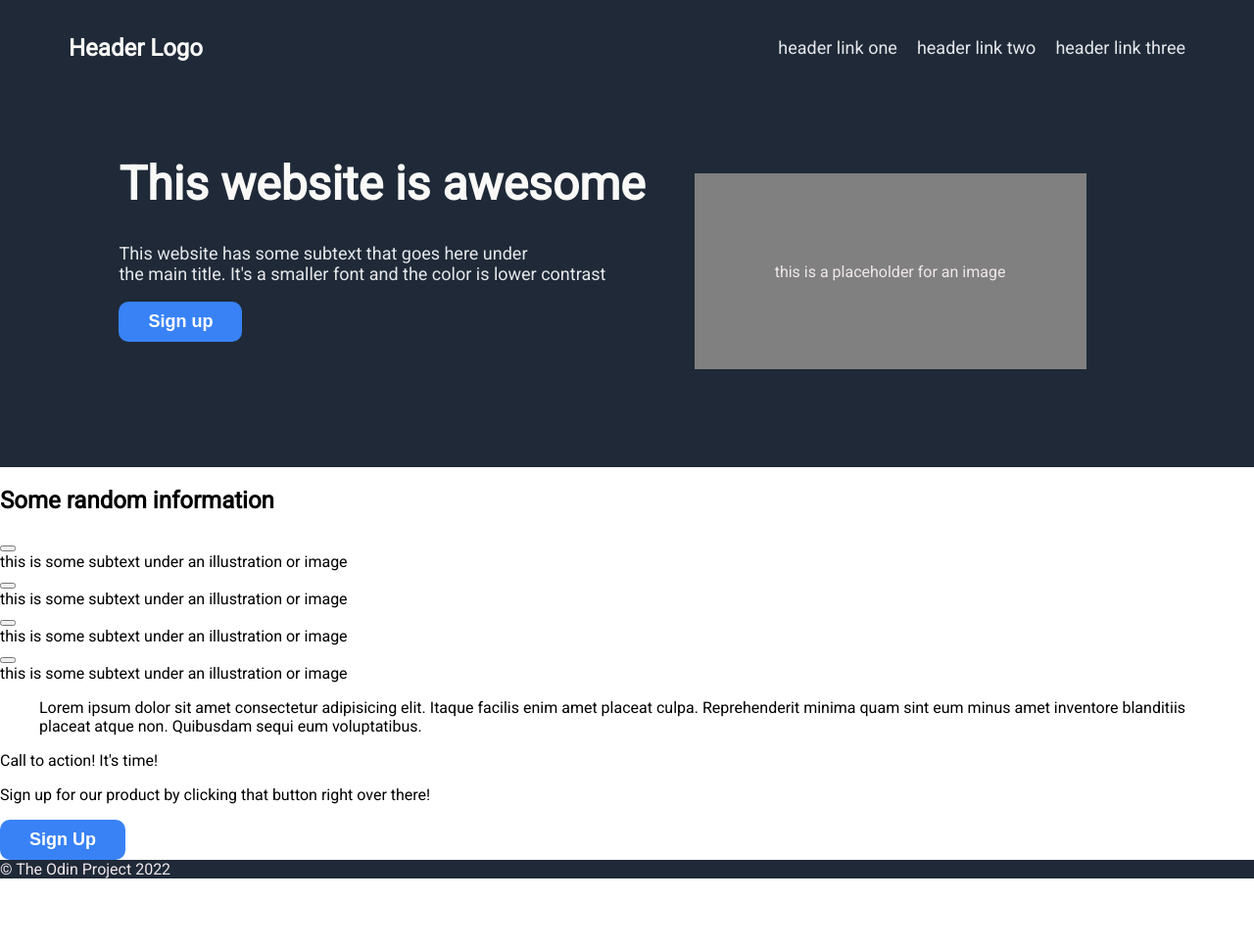
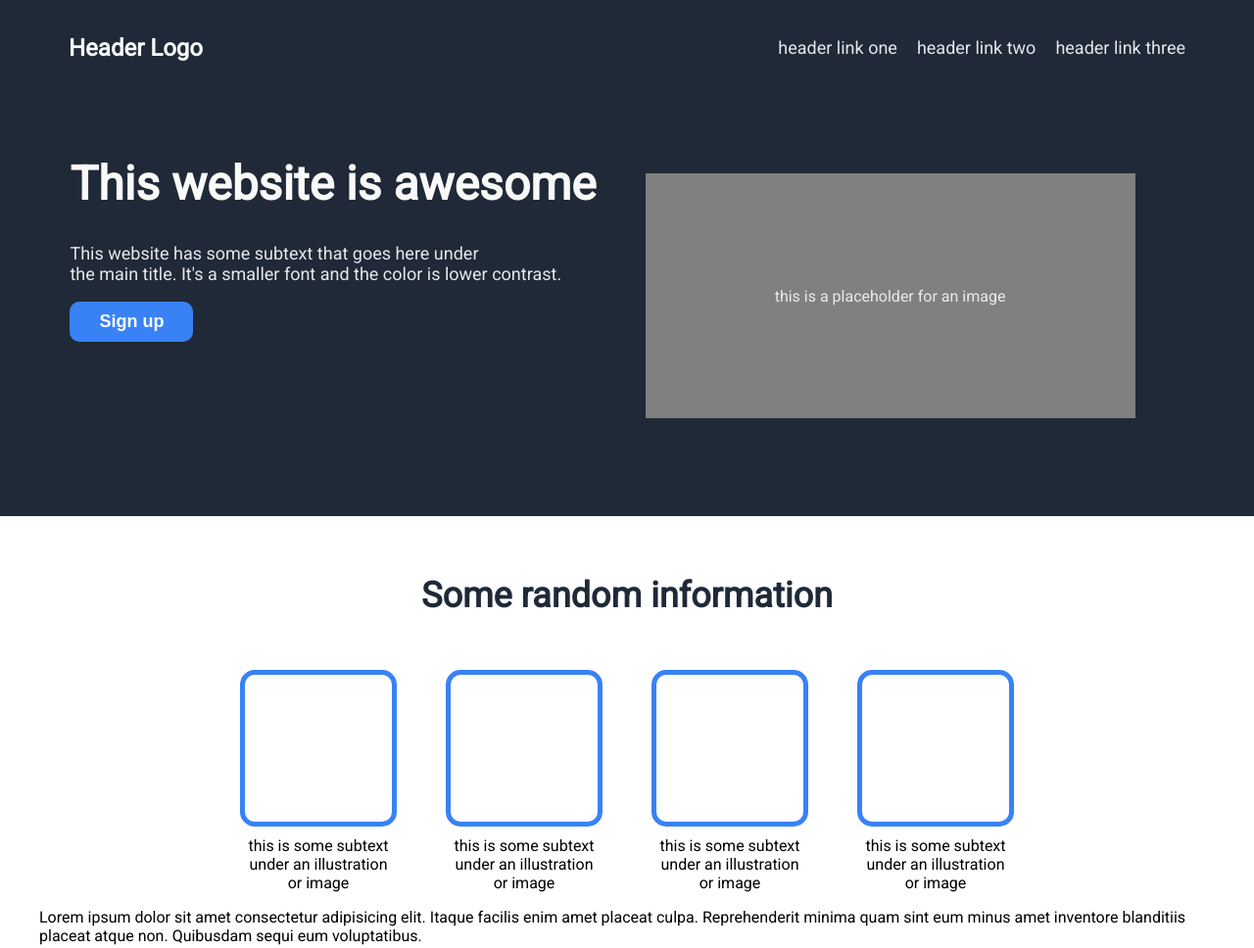
Before and after one commit to DarnellOps/Landing-Page, a plain HTML site: page index.html in a window 1280 px wide. Shown: the top 968 px of the page at 98% size. Before the commit the page ends 897 px from the top, so only its background shows below. Drawn offline with Linux system fonts and the light colour scheme.

Commit message:
outlined .imgBox and centered text

```diff
--- a/index.html
+++ b/index.html
@@ -28,31 +28,32 @@
         <p class="text">This website has some subtext that goes here under<br> the main title. It's a smaller font and
             the
             color is lower
-            contrast
+            contrast.
         </p>
         <button class="signButton">Sign up</button>
     </div>
-
     <div class="box">this is a placeholder for an image</div>
 </div>
 
+<h2>Some random information</h2>
 
-
-
-<div>
-    <h2>Some random information</h2>
-
-    <button class="infoButton"></button>
-    <div>this is some subtext under an illustration or image</div>
-
-    <button class="infoButton"></button>
-    <div>this is some subtext under an illustration or image</div>
-
-    <button class="infoButton"></button>
-    <div>this is some subtext under an illustration or image</div>
-
-    <button class="infoButton"></button>
-    <div>this is some subtext under an illustration or image</div>
+<div class="infoContainer">
+    <div class="imgContainer">
+        <div class="imgBox"></div>
+        <div class="infoText">this is some subtext under an illustration or image</div>
+    </div>
+    <div class="imgContainer">
+        <div class="imgBox"></div>
+        <div class="infoText">this is some subtext under an illustration or image</div>
+    </div>
+    <div class="imgContainer">
+        <div class="imgBox"></div>
+        <div class="infoText">this is some subtext under an illustration or image</div>
+    </div>
+    <div class="imgContainer">
+        <div class="imgBox"></div>
+        <div class="infoText">this is some subtext under an illustration or image</div>
+    </div>
 </div>
 
 <div>
--- a/style.css
+++ b/style.css
@@ -52,8 +52,8 @@ ul {
 }
 
 .box {
-    width: 400px;
-    height: 200px;
+    width: 500px;
+    height: 250px;
     background-color: gray;
     display: flex;
     justify-content: center;
@@ -75,3 +75,34 @@ ul {
     color: #ffffff;
     border: none;
 }
+
+h2 {
+    text-align: center;
+    font-size: 36px;
+    font-weight: 800;
+    color: #1f2937;
+    padding-top: 30px;
+}
+
+.infoContainer {
+    display: flex;
+    justify-content: center;
+    align-items: center;
+    gap: 60px;
+    margin-top: 30px;
+}
+
+.imgBox {
+    width: 150px;
+    height: 150px;
+    display: flex;
+    outline: 5px solid #3882f6;
+    border-radius: 10px;
+    margin-bottom: 15px;
+}
+
+.infoText {
+    width: 150px;
+    text-align: center;
+
+}
```
